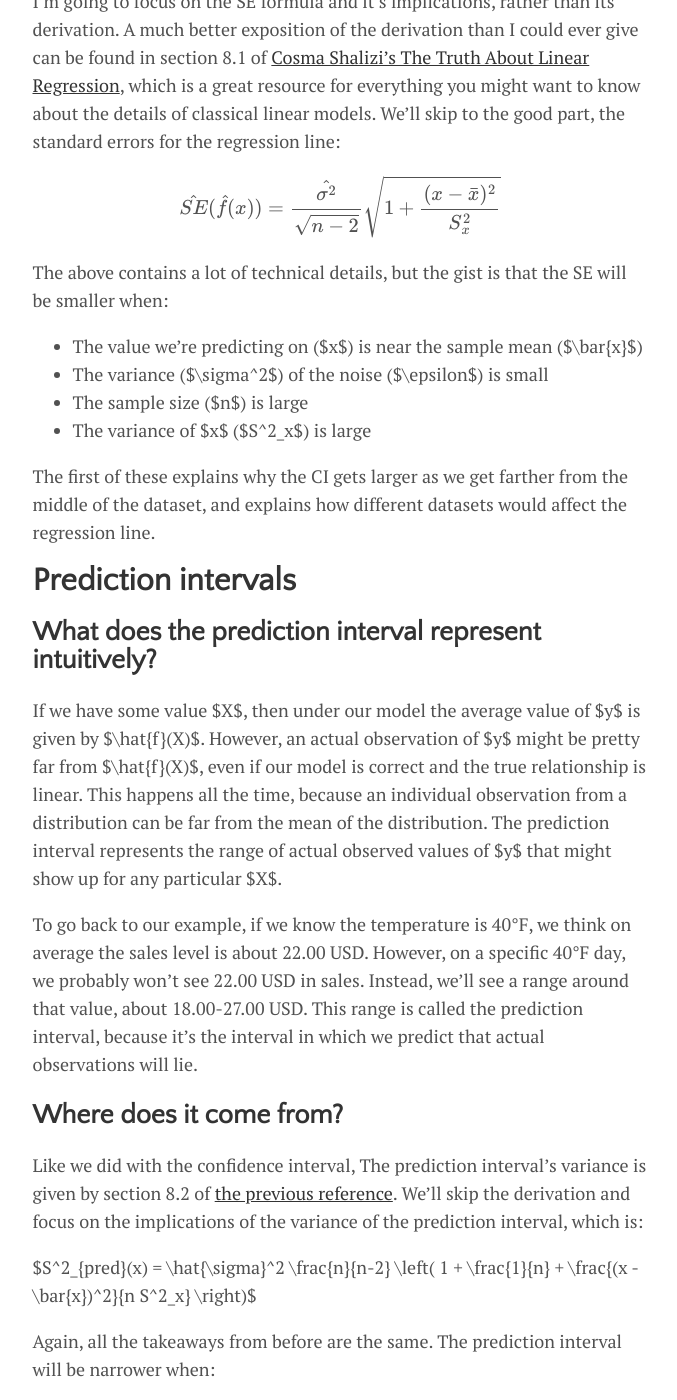
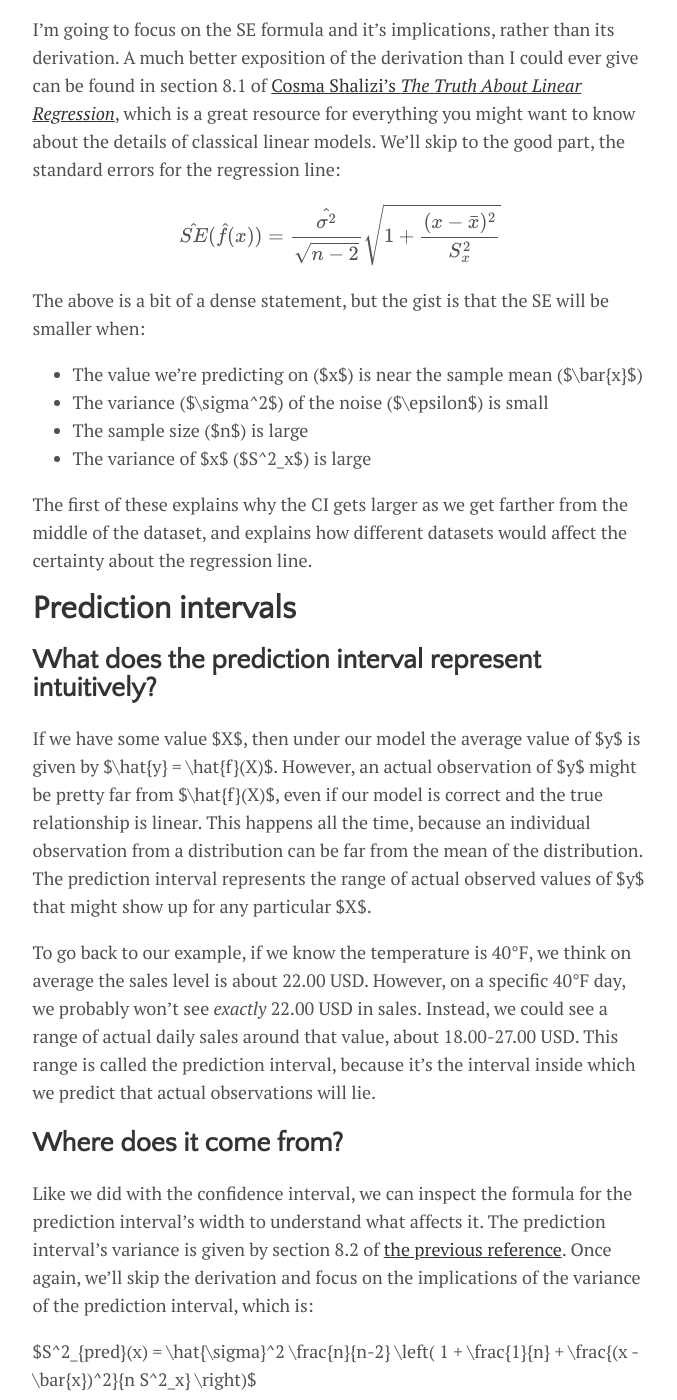
Before and after one commit to lmc2179/lmc2179.github.io, a Jekyll site: the page built from drafts/prediction_confidence.md, in a window 1280 px wide and 1400 px high, scrolled down 8410 px. Shown: the whole window, without its empty margins (300-977 px from the left). Built offline with Jekyll 4.4.1, drawn with Linux system fonts in a browser that asks for light colours; formulas are drawn with MathJax 3; some of the changed text lies outside the part shown.

Commit message:
Update prediction_confidence.md

````diff
--- a/drafts/prediction_confidence.md
+++ b/drafts/prediction_confidence.md
@@ -106,7 +106,7 @@ $$ y = \alpha + X \beta + \epsilon$$
 
 Where we've added a vector of parameters called $\beta$ and a scalar called $\alpha$. These parameters are not known to us, but we're going to try and estimate them from the data. There's also another parameter, hidden in this formula - the noise term $\epsilon$ has some standard deviation, which we'll call $\sigma$.
 
-Running the OLS procedure, through the `fit()` function in `statsmodels` or your favorite library, computes estimates of $\alpha$, $\beta$ and $\sigma$. It also computes standard errors and p-values for those parameters. The values that we estimated from the data have that funny little hat symbol - we'll refer to the estimates as $\hat{\alpha}$, $\hat{\beta}$ and $\hat{\sigma}$.
+Running the OLS procedure, through the `fit()` function in `statsmodels` or your favorite library, computes estimates of $\alpha$, $\beta$ and $\sigma$. It also computes standard errors and p-values for those parameters. The values that we estimated from the data have that funny little hat symbol - we'll refer to the estimates as $\hat{\alpha}$, $\hat{\beta}$ and $\hat{\sigma}$. We could similarly talk about $\hat{f}(X)$, or an estimated standard error like $\hat{SE}(\beta)$.
 
 After we've estimated the model, we can compute the "average" value of $y$ given our knowledge of $X$ by computing $\hat{\alpha} + X \hat{\beta}$. So if we have a particular $X_i$ in mind, and we have not yet observed $y_i$, we can predict its expected value. We'll call the predicted value $\hat{y_i}$, to indicate it was derived from the estimated parameter values. So for our linear model, $\hat{y_i} = \hat{\alpha} + X_i \hat{\beta}$.
 
@@ -114,44 +114,44 @@ After we've estimated the model, we can compute the "average" value of $y$ given
 
 ## What does the CI for the regression line represent intuitively?
 
-The above explanation walked through the big idea of the OLS process - we estimate $\alpha$ and $\beta$ from the data to get the regression line. These estimates are our "best guesses" at these values, which we sometimes call "point estimates". As is often the case in statistics, there is some uncertainty around those estimates. This uncertainty is represented in classical statistics by confidence intervals, which are derived from the sampling distribution and standard errors. For Bayesians, the story is pretty similar - the uncertainty is represented by credible intervals, which summarize the posterior distribution.
+The above explanation walked through the big idea of the OLS process - we estimate $\hat{\alpha}$, $\hat{\beta}$ and $\hat{\sigma}$ from the data to get the regression line. These estimates are our "best guesses" at these values, which we sometimes call "point estimates". As is often the case in statistics, there is some uncertainty around those estimates. This uncertainty is represented in classical statistics by confidence intervals, which are derived from the sampling distribution and standard errors. For Bayesians, the story is pretty similar - the uncertainty is represented by credible intervals, which summarize the posterior distribution.
 
 In either case, we're acknowledging that the point estimates $\hat{\alpha}$, $\hat{\beta}$ and $\hat{\sigma}$ leave a lot of information out. Specifically, the point estimates alone don't tell us about how precise we think our estimates are. In addition to the point esimates we have standard errors for each one, and could compute a confidence interval for each. This uncertainty about $\hat{\alpha}$, $\hat{\beta}$ and $\hat{\sigma}$ translates into some uncertainty about the predicted value $\hat{y}$. Let's look once more at the graph from our example:
 
 ![Regression line + Confidence interval + Prediction interval](https://raw.githubusercontent.com/lmc2179/lmc2179.github.io/master/assets/img/prediction_confidence/4.png)
 
-The blue line is the regression line, our point estimate - our single best guess about the average relationship between X and y. However, there are a range of regression lines that seem plausible given the data, even if they are not the absolute best fit. This range of plausible regression lines appears as the CI on the chart, the orange band around the blue regression line. Note that the CI is wider around the edges of the data set, and narrower in the middle. That is, we're less sure about the value of $\hat{y}$ near the edges of the data set. In the notation we used before, when we said $y = f(X) + \epsilon$, the CI indicates that there are a number of different $\hat{f}(X)$ that fit the data.
+The blue line is the regression line, our point estimate - our single best guess about the average relationship between X and y. It tells us $\hat{y}$ for every $X$. However, there are a range of regression lines that seem plausible given the data, even if they are not the absolute best fit. This range of plausible regression lines appears as the CI on the chart, the orange band around the blue regression line. Note that the CI is wider around the edges of the data set, and narrower in the middle. That is, we're less sure about the value of $\hat{y}$ near the edges of the data set. In the notation we used before, when we said $y = f(X) + \epsilon$, the CI indicates that there are a number of different $\hat{f}(X)$ that fit the data.
 
 To go back to our example, if we know the temperature is 40°F, we can see that the CI for the average sales is about 21.00-22.50 USD. This is the range that we think is reasonable given the data; if we always used the 95% CI procedure to compute our intervals, we'd correctly find the population average 95% of the time.
 
 ## Where does it come from? The standard error of the predicted mean
 
-We usually don't need to calculate CIs by hand. In the Python code above, we used the `get_prediction` function to get a prediction summary from which we could extract the CIs. However, it's worth understanding how this calculation happens under the hood. By looking at the form of the standard errors for the mean of $\hat{y}$, we can learn a little about what affects the size of the confidence intervals. We'll walk through the case where we have a single independent variable and a single dependent one, since that's easier to talk about. But a lot of this intuition will carry over to the multivariate case.
+We usually don't need to calculate CIs by hand. In the Python code above, we used the `get_prediction` function to calculate a prediction summary from which we could extract the CIs. However, it's worth understanding how this calculation happens under the hood. By looking at the form of the standard errors for the mean of $\hat{y}$, we can learn a little about what affects the size of the confidence intervals. We'll walk through the case where we have a single independent variable and a single dependent one, since that's easier to talk about. But a lot of this intuition will carry over to the multivariate case.
 
-I'm going to focus on the SE formula and it's implications, rather than its derivation. A much better exposition of the derivation than I could ever give can be found in section 8.1 of [Cosma Shalizi's The Truth About Linear Regression](http://www.stat.cmu.edu/~cshalizi/TALR/TALR.pdf), which is a great resource for everything you might want to know about the details of classical linear models. We'll skip to the good part, the standard errors for the regression line:
+I'm going to focus on the SE formula and it's implications, rather than its derivation. A much better exposition of the derivation than I could ever give can be found in section 8.1 of [Cosma Shalizi's _The Truth About Linear Regression_](http://www.stat.cmu.edu/~cshalizi/TALR/TALR.pdf), which is a great resource for everything you might want to know about the details of classical linear models. We'll skip to the good part, the standard errors for the regression line:
 
 $$\hat{SE}(\hat{f}(x)) = \frac{\hat{\sigma^2}}{\sqrt{n-2}} \sqrt{1 + \frac{(x - \bar{x})^2}{S^2_x}}$$
 
-The above contains a lot of technical details, but the gist is that the SE will be smaller when:
+The above is a bit of a dense statement, but the gist is that the SE will be smaller when:
 
 - The value we're predicting on ($x$) is near the sample mean ($\bar{x}$)
 - The variance ($\sigma^2$) of the noise ($\epsilon$) is small
 - The sample size ($n$) is large
 - The variance of $x$ ($S^2_x$) is large
 
-The first of these explains why the CI gets larger as we get farther from the middle of the dataset, and explains how different datasets would affect the regression line.
+The first of these explains why the CI gets larger as we get farther from the middle of the dataset, and explains how different datasets would affect the certainty about the regression line.
 
 # Prediction intervals
 
 ## What does the prediction interval represent intuitively?
 
-If we have some value $X$, then under our model the average value of $y$ is given by $\hat{f}(X)$. However, an actual observation of $y$ might be pretty far from $\hat{f}(X)$, even if our model is correct and the true relationship is linear. This happens all the time, because an individual observation from a distribution can be far from the mean of the distribution. The prediction interval represents the range of actual observed values of $y$ that might show up for any particular $X$.
+If we have some value $X$, then under our model the average value of $y$ is given by $\hat{y} = \hat{f}(X)$. However, an actual observation of $y$ might be pretty far from $\hat{f}(X)$, even if our model is correct and the true relationship is linear. This happens all the time, because an individual observation from a distribution can be far from the mean of the distribution. The prediction interval represents the range of actual observed values of $y$ that might show up for any particular $X$.
 
-To go back to our example, if we know the temperature is 40°F, we think on average the sales level is about 22.00 USD. However, on a specific 40°F day, we probably won't see 22.00 USD in sales. Instead, we'll see a range around that value, about 18.00-27.00 USD. This range is called the prediction interval, because it's the interval in which we predict that actual observations will lie.
+To go back to our example, if we know the temperature is 40°F, we think on average the sales level is about 22.00 USD. However, on a specific 40°F day, we probably won't see _exactly_ 22.00 USD in sales. Instead, we could see a range of actual daily sales around that value, about 18.00-27.00 USD. This range is called the prediction interval, because it's the interval inside which we predict that actual observations will lie.
 
 ## Where does it come from?
 
-Like we did with the confidence interval, The prediction interval's variance is given by section 8.2 of [the previous reference](http://www.stat.cmu.edu/~cshalizi/TALR/TALR.pdf). We'll skip the derivation and focus on the implications of the variance of the prediction interval, which is:
+Like we did with the confidence interval, we can inspect the formula for the prediction interval's width to understand what affects it. The prediction interval's variance is given by section 8.2 of [the previous reference](http://www.stat.cmu.edu/~cshalizi/TALR/TALR.pdf). Once again, we'll skip the derivation and focus on the implications of the variance of the prediction interval, which is:
 
 $S^2_{pred}(x) = \hat{\sigma}^2 \frac{n}{n-2} \left( 1 + \frac{1}{n} + \frac{(x - \bar{x})^2}{n S^2_x} \right)$
 
@@ -162,11 +162,11 @@ Again, all the takeaways from before are the same. The prediction interval will
 - The sample size ($n$) is large
 - The variance of $x$ ($S^2_x$) is large
 
-As a technical note, we should note that this is the variance of the data we expect to observe under the model, _not_ a standard error on an unknown parameter.
+All of the above is the same, directionally, as the story of the CI.
 
 ## We can check to see if the prediction intervals have the expected coverage
 
-Prediction intervals tell us where "most" of the observations would be for a particular $X$. Of course, like all model-based inferences, we should check that this is really the case, rather than just assuming that it's true.
+Prediction intervals tell us where "most" of the observations would be for a particular $X$. Of course, like all model-based inferences, we should check that this is really the case, rather than just assuming that it's true. A well-specified model should have 95% prediction intervals that cover 95% of the observations. We can compute the in-sample verison of this:
 
 ```python
 pi_covers_observed = (predictions['obs_ci_upper'] > df['sales']) & (predictions['obs_ci_lower'] < df['sales'])
@@ -174,9 +174,9 @@ pi_covers_observed = (predictions['obs_ci_upper'] > df['sales']) & (predictions[
 print('Coverage proportion: {0}'.format(np.mean(pi_covers_observed)))
 ```
 
-When we run this, we find that the 95% prediction interval covers the observed value 94% of the time, which is about right where we want it.
+When we run this, we find that the 95% prediction interval covers the observed value 94% of the time, which is about right where we want it. That is, the model's prediction intervals are well calibrated, at least in-sample.
 
-We can
+We can also see if the calibration quality of the model varies with a covariate, like the $temperature$ in our example:
 
 ```python
 sns.regplot(df['temperature'], pi_covers_observed, x_bins=3, logistic=True)
@@ -190,26 +190,28 @@ plt.show()
 
 ![Checking coverage vs temperature](https://raw.githubusercontent.com/lmc2179/lmc2179.github.io/master/assets/img/prediction_confidence/5.png)
 
+This looks reasonable - the calibration seems to be about 95%, regardless of the temperature.
+
 # What about a CI for a different GLM, like a logit model?
 
 We've only spoken so far about the usual linear regression model, but we might wonder if we can compute CIs and PIs for Logit and other linear models, since they're so closely related.
 
 If we wanted to compute confidence intervals for models like a logit model, the procedure gets a bit more complicated due to the presence of the [link function](https://en.wikipedia.org/wiki/Generalized_linear_model#Link_function) in the model. A common way of getting CIs for GLMs other than the usual OLS model is to use the [delta method](https://en.wikipedia.org/wiki/Delta_method#Multivariate_delta_method), which propagates the error for the parameters through the link function with a Taylor approximation. If you're curious what that looks like for a logit model, I found [this SE answer](https://stackoverflow.com/questions/47414842/confidence-interval-of-probability-prediction-from-logistic-regression-statsmode) to be a useful example.
 
-Luckily, with Statsmodels, we need not do this by hand either. While the Logit model in statsmodels doesn't compute CIs, a [GLMResults](https://www.statsmodels.org/stable/generated/statsmodels.genmod.generalized_linear_model.GLMResults.get_prediction.html#statsmodels.genmod.generalized_linear_model.GLMResults.get_prediction) object return from fitting a GLM has a `get_prediction` function just like the OLS example above.
+Luckily, with Statsmodels, we need not do this by hand either. While the Logit model in statsmodels doesn't compute CIs, a [GLMResults](https://www.statsmodels.org/stable/generated/statsmodels.genmod.generalized_linear_model.GLMResults.get_prediction.html#statsmodels.genmod.generalized_linear_model.GLMResults.get_prediction) object returned from fitting a GLM with the binomial family has a `get_prediction` function just like the OLS example above.
 
-A prediction interval is a little less meaningful for a Logit model. For example, with a given $X$, we could compute the set of all the elements that we might plausibly see for $y$. However, for binary outcomes, the set is usually ${0, 1}$, because Logit models rarely assign zero probability to an event. As a result, this "prediction set" is usually not very useful.
+Unlike a confidence interval, a prediction interval is a little less meaningful for a Logit model. For example, with a given $X$, we could compute the set of all the elements that we might plausibly see for $y$. However, for binary outcomes, the set is usually $\{0, 1\}$, because Logit models rarely assign zero probability to an event. As a result, this "prediction set" is usually not very useful.
 
 # Bonus: We can also simulate fake data points from our model
 
-Here's an interesting trick, which might be useful if you'd like to simulate some datasets we'd expect to see if the model were correct. Sometimes we want to do this when we impute missing data, or [just because simulating data from a model tells us a lot about how the model does (or doesn't) work](https://statmodeling.stat.columbia.edu/2019/03/23/yes-i-really-really-really-like-fake-data-simulation-and-i-cant-stop-talking-about-it/).
+Here's an interesting trick, which might be useful if you'd like to simulate some datasets we'd expect to see if the model were correct. Sometimes we want to do this when we impute missing data, or [just because simulating data from a model tells us a lot about how the model does (or doesn't) work](https://statmodeling.stat.columbia.edu/2019/03/23/yes-i-really-really-really-like-fake-data-simulation-and-i-cant-stop-talking-about-it/). We can use the predicted mean for each datapoint, and sample from a normal distribution using that along with the SD of the prediction interval:
 
 ```python
 pr = results.get_prediction(df)
 y_sim = np.random.normal(pr.predicted_mean, pr.se_obs)
 ```
 
-For logit, sample from distribution of $E[y \mid x]$ and then use `np.random.binom(1, y_sim)`
+For a Logit model, we could compute `pr.predicted_mean` in a similar way, then run it through `np.random.binom(1, pr.predicted_mean)` to get a simulated dataset of binary outcomes.
 
 # Appendix: Imports
 
````
